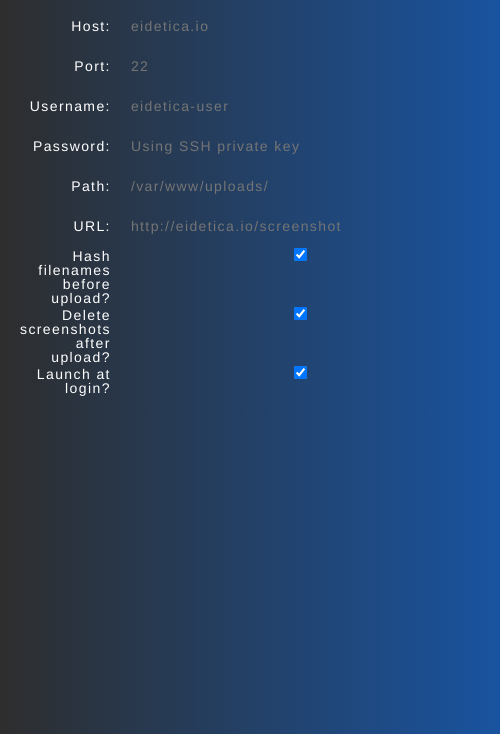
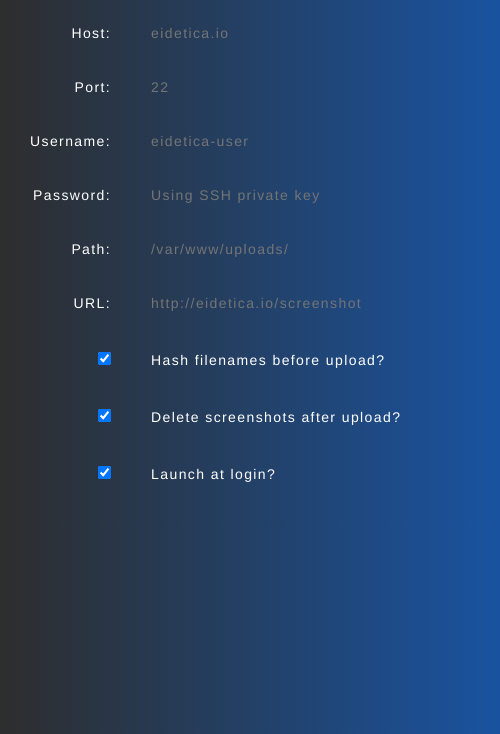
Before and after one commit to trezy/eidetica, an Electron app: page panes/preferences.html in a window 500 px wide. Shown: the part 66-800 px from the top of the page. Drawn offline with Linux system fonts and the light colour scheme; no server answers.

Commit message:
reorders input checkboxes with labels

```diff
--- a/panes/preferences.html
+++ b/panes/preferences.html
@@ -43,18 +43,18 @@
           </tr>
 
           <tr>
-            <th><label for="hashBeforeUpload">Hash filenames before upload?</label></th>
-            <td><input id="hashBeforeUpload" name="hashBeforeUpload" type="checkbox"></td>
+            <th><input id="hashBeforeUpload" name="hashBeforeUpload" type="checkbox"></th>
+            <td><label for="hashBeforeUpload">Hash filenames before upload?</label></td>
           </tr>
 
           <tr>
-            <th><label for="deleteAfterUpload">Delete screenshots after upload?</label></th>
-            <td><input id="deleteAfterUpload" name="deleteAfterUpload" type="checkbox"></td>
+            <th><input id="deleteAfterUpload" name="deleteAfterUpload" type="checkbox"></th>
+            <td><label for="deleteAfterUpload">Delete screenshots after upload?</label></td>
           </tr>
 
           <tr>
-            <th><label for="launchAtLogin">Launch at login?</label></th>
-            <td><input id="launchAtLogin" name="launchAtLogin" type="checkbox"></td>
+            <th><input id="launchAtLogin" name="launchAtLogin" type="checkbox"></th>
+            <td><label for="launchAtLogin">Launch at login?</label></td>
           </tr>
         </tbody>
       </table>
--- a/panes/styles.css
+++ b/panes/styles.css
@@ -68,6 +68,11 @@
   background-position: 0 0;
 }
 
+input[type="checkbox"] {
+  width: auto;
+  margin-right: 1rem;
+}
+
 table {
   width: 100%;
 }
@@ -77,9 +82,13 @@
 }
 
 th {
-  padding-right: 1rem;
+  padding: 2rem 2rem 2rem 0;
   text-align: right;
   width: 1px;
+}
+
+label {
+  padding: 1rem;
 }
 
 a {
```
